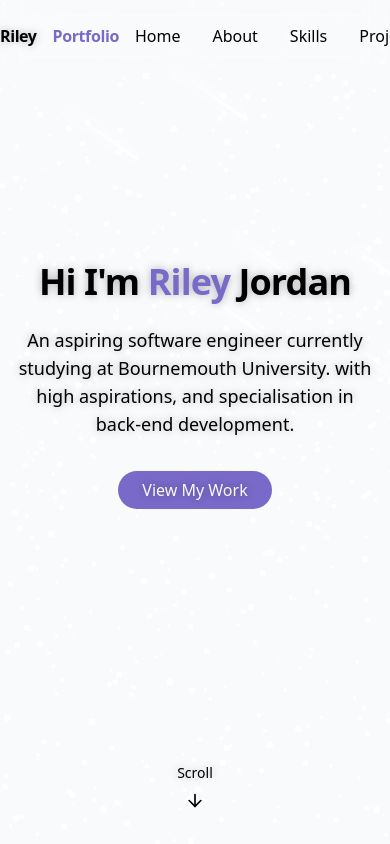
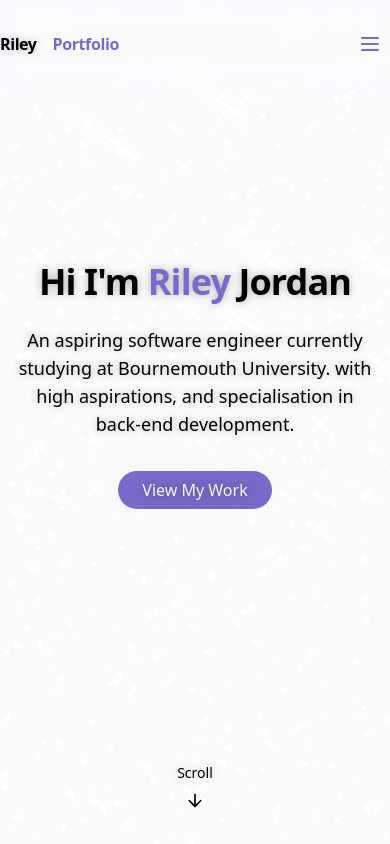
Before and after one commit to xmrenigmax/MyPortfolio, a React (Vite) app: page / in a window 390 px wide. Shown: the top 844 px of the page. Built offline with nearby package versions, Linux system fonts and the light colour scheme; the HTML template or start-up script is replaced by a standard one.

Commit message:
Update: improved comments, imported mobile mode & fixed some minor errors

```diff
--- a/src/components/ContactSection.jsx
+++ b/src/components/ContactSection.jsx
@@ -94,7 +94,7 @@ export const ContactSection = () => {
                         </div>
                     </div>
                     <div className="bg-card p-8 rounded-lg shadow-xs text-glow gradient-border">
-                        <h3 className="text-2xl font-semibold mb-6 "> Send a message</h3>
+                        <h3 className="text-2xl font-semibold mb-6 "> Send a message: inactive currently</h3>
 
                         <form className="space-y-6">
                             <div>
--- a/src/components/NavBar.jsx
+++ b/src/components/NavBar.jsx
@@ -3,76 +3,144 @@ import { useEffect, useState } from "react"
 
 /**
  * Navigation items configuration
- * Defines the main sections of the portfolio
+ * Defines the sections of the portfolio to be displayed in the navbar
  */
 const navItems = [
   { name: "Home", href: "#hero" },
   { name: "About", href: "#about" },
   { name: "Skills", href: "#skills" },
   { name: "Projects", href: "#projects" },
-    { name: "Contact", href: "#contact" }
+  { name: "Contact", href: "#contact" },
 ]
 
 /**
- * Main navigation bar component
- * Handles scroll behavior and responsive styling
+ * NavBar component
+ * Renders a responsive navigation bar with scroll-based styling
+ * and a mobile hamburger menu toggle
  */
 export const NavBar = () => {
-    // State to track scroll position for dynamic styling
+  // State: tracks if user has scrolled down for dynamic styling
   const [isScrolled, setIsScrolled] = useState(false)
 
-    // Effect to handle scroll events and update state
+  // State: tracks whether the mobile dropdown menu is open
+  const [isMenuOpen, setIsMenuOpen] = useState(false)
+
+  // Effect: sets up scroll listener to update isScrolled state
   useEffect(() => {
     const handleScroll = () => {
       setIsScrolled(window.scrollY > 10)
     }
+    window.addEventListener("scroll", handleScroll)
 
-        window.addEventListener("scroll", handleScroll)
+    // Cleanup listener on component unmount
     return () => window.removeEventListener("scroll", handleScroll)
   }, [])
 
+  // Toggles the mobile menu open/closed
+  const toggleMenu = () => setIsMenuOpen((open) => !open)
+
   return (
-        <nav className={cn(
-            "fixed w-full z-40 transition-all duration-300",
-            "bg-background/80 backdrop-blur-md",
-            isScrolled ? "py-3 shadow-xs" : "py-6"  // Compact on scroll
-        )}>
+    <nav
+      className={cn(
+        "fixed w-full z-40 transition-all duration-300 bg-background/80 backdrop-blur-md",
+        isScrolled ? "py-3 shadow-xs" : "py-6"
+      )}
+    >
       <div className="container flex items-center justify-between">
-                {/* Logo/Branding section */}
+        {/* Logo/Branding */}
         <a href="#hero" className="flex items-center">
           <span className="relative z-10 flex items-baseline gap-1">
-                        <span className={cn(
+            <span
+              className={cn(
                 "navbar-logo navbar-logo-dark font-extrabold tracking-tight",
-                            "text-glow mr-3"  // Right margin for spacing
-                        )}>
+                "text-glow mr-3"
+              )}
+            >
               Riley
             </span>
-                        <span className={cn(
+            <span
+              className={cn(
                 "text-primary navbar-logo font-extrabold tracking-tight"
-                        )}>
+              )}
+            >
               Portfolio
             </span>
           </span>
         </a>
 
-                {/* Main navigation links */}
-                <div className="flex items-center nav-spacer">
+        {/* Desktop navigation links: visible on md and larger */}
+        <div className="hidden md:flex items-center nav-spacer gap-6">
           {navItems.map((item, index) => (
-                        <div key={index}>
             <a
+              key={index}
               href={item.href}
               className={cn(
                 "navbar-link font-medium",
-                                    "transition-colors duration-300"  // Smooth hover transitions
+                "transition-colors duration-300"
               )}
               aria-label={`Navigate to ${item.name} section`}
             >
               {item.name}
             </a>
+          ))}
         </div>
+
+        {/* Mobile hamburger button: visible below md */}
+        <button
+          onClick={toggleMenu}
+          className="text-glow md:hidden p-2 rounded-md focus:outline-none focus:ring-2 focus:ring-primary"
+          aria-label={isMenuOpen ? "Close menu" : "Open menu"}
+        >
+          {/* Hamburger / Close icon SVG */}
+          <svg
+            className="h-6 w-6 text-primary"
+            fill="none"
+            stroke="currentColor"
+            viewBox="0 0 24 24"
+            xmlns="http://www.w3.org/2000/svg"
+          >
+            {isMenuOpen ? (
+              // Close icon (X)
+              <path
+                strokeLinecap="round"
+                strokeLinejoin="round"
+                strokeWidth={2}
+                d="M6 18L18 6M6 6l12 12"
+              />
+            ) : (
+              // Hamburger icon (three lines)
+              <path
+                strokeLinecap="round"
+                strokeLinejoin="round"
+                strokeWidth={2}
+                d="M4 6h16M4 12h16M4 18h16"
+              />
+            )}
+          </svg>
+        </button>
+      </div>
+
+      {/* Mobile dropdown menu: visible only when isMenuOpen is true */}
+      {isMenuOpen && (
+        <div className="md:hidden bg-background/90 backdrop-blur-md shadow-md rounded-b-md py-4">
+          <div className="flex flex-col items-center gap-4">
+            {navItems.map((item, index) => (
+              <a
+                key={index}
+                href={item.href}
+                onClick={() => setIsMenuOpen(false)} // Close menu when link is clicked
+                className={cn(
+                  "navbar-link font-medium",
+                  "transition-colors duration-300"
+                )}
+                aria-label={`Navigate to ${item.name} section`}
+              >
+                {item.name}
+              </a>
             ))}
           </div>
         </div>
+      )}
     </nav>
   )
 }
--- a/src/components/ProjectsSection.jsx
+++ b/src/components/ProjectsSection.jsx
@@ -139,7 +139,7 @@ export const ProjectsSection = () => {
                 </div>
                 {/* Github Account Button */}
                 <div className="text-center m-12">
-                    <a className="cosmic-button w-fit flex items-center mx-auto gap-2" target='https://github.com/xmrenigmax' href="https://github.com/xmrenigmax">
+                    <a className="cosmic-button w-fit flex items-center mx-auto gap-2" target="_blank" href="https://github.com/xmrenigmax">
                         Check My Github <ArrowRight/>
                     </a>
                 </div>
--- a/src/components/SkillsSection.jsx
+++ b/src/components/SkillsSection.jsx
@@ -1,93 +1,136 @@
-import { useState } from "react";
+import { useState } from "react"
 import { cn } from "../lib/utils"
 
+/**
+ * List of skills with proficiency levels and categories
+ * Organized by technical domain for filtering and display
+ */
+const skills = [
+  // Mathematics-related skills
+  { name: "Linear Algebra", level: "80%", categories: "Mathematics" },
+  { name: "Probability & Statistics", level: "75%", categories: "Mathematics" },
+  { name: "Discrete Mathematics", level: "70%", categories: "Mathematics" },
+  { name: "Calculus", level: "80%", categories: "Mathematics" },
 
-const skills = [
-    //Mathematic related
-    {name: 'Linear Algebra', level: '80%', categories: 'Mathematics'},
-    {name: 'Probability & Statistics', level: '75%', categories: 'Mathematics'},
-    {name: 'Discrete Mathematics', level: '70%', categories: 'Mathematics'},
-    {name: 'Calculus', level: '80%', categories: 'Mathematics'},
+  // Frontend skills
+  { name: "React", level: "70%", categories: "Frontend" },
+  { name: "JavaScript", level: "85%", categories: "Frontend" },
+  { name: "HTML/CSS", level: "90%", categories: "Frontend" },
+  { name: "TypeScript", level: "75%", categories: "Frontend" },
+  { name: "Tailwind CSS", level: "60%", categories: "Frontend" },
 
-    //Front-end related
-    {name: 'React', level: '70%', categories: 'Frontend'},
-    {name: 'JavaScript', level: '85%', categories: 'Frontend'},
-    {name: 'HTML/CSS', level: '90%', categories: 'Frontend'},
-    {name: 'TypeScript', level: '75%', categories: 'Frontend'},
-    {name: 'Tailwind CSS', level: '60%', categories: 'Frontend'},
+  // Backend skills
+  { name: "Node.js", level: "65%", categories: "Backend" },
+  { name: "Python", level: "90%", categories: "Backend" },
+  { name: "SQL (Oracle)", level: "85%", categories: "Backend" },
 
-    //Back-end related
-    {name: 'Node.js', level: '65%', categories: 'Backend'},
-    {name: 'Python', level: '90%', categories: 'Backend'},
-    {name: 'SQL (Oracle)', level: '85%', categories: 'Backend'},
+  // Tools proficiency
+  { name: "Git & GitHub", level: "90%", categories: "Tools" },
+  { name: "Docker", level: "72", categories: "Tools" },
+  { name: "VS Code", level: "100%", categories: "Tools" },
+  { name: "Matlab", level: "85%", categories: "Tools" },
+  { name: "Teams", level: "100%", categories: "Tools" },
 
-    //Tool related
-    {name: 'Git & GitHub', level: '90%', categories: 'Tools'},
-    {name: 'Docker', level: '72', categories: 'Tools'},
-    {name: 'VS Code', level: '100%', categories: 'Tools'},
-    {name: 'Matlab', level: '85%', categories: 'Tools'},
-    {name: 'Teams', level: '100%', categories: 'Tools'},
+  // General professional skills
+  { name: "Problem Solving", level: "80%", categories: "General" },
+  { name: "Data Structures & Algorithms", level: "75%", categories: "General" },
+  { name: "Agile/Scrum", level: "95%", categories: "General" },
+  { name: "Communication", level: "100%", categories: "General" },
+  { name: "Technical Writing", level: "70%", categories: "General" },
 
-    //General skills
-    {name: 'Problem Solving', level: '80%', categories: 'General'},
-    {name: 'Data Structures & Algorithms', level: '75%', categories: 'General'},
-    {name: 'Agile/Scrum', level: '95%', categories: 'General'},
-    {name: 'Communication', level: '100%', categories: 'General'},
-    {name: 'Technical Writing', level: '70%', categories: 'General'},
+  // Cybersecurity skills
+  { name: "Network Security", level: "65%", categories: "Cybersecurity" },
+  { name: "Ethical Hacking", level: "65%", categories: "Cybersecurity" },
+  { name: "Penetration Testing", level: "80%", categories: "Cybersecurity" },
+  { name: "Cryptography", level: "55%", categories: "Cybersecurity" },
+  { name: "SIEM Tools", level: "60%", categories: "Cybersecurity" },
+]
 
-    //Cybersecurity skills
-    {name: 'Network Security', level: '65%', categories: 'Cybersecurity'},
-    {name: 'Ethical Hacking', level: '65%', categories: 'Cybersecurity'},
-    {name: 'Penetration Testing', level: '80%', categories: 'Cybersecurity'},
-    {name: 'Cryptography', level: '55%', categories: 'Cybersecurity'},
-    {name: 'SIEM Tools', level: '60%', categories: 'Cybersecurity'}
-];
+/**
+ * Categories available for filtering skills
+ * Includes 'all' for no filtering (show all skills)
+ */
+const categories = [
+  "all",
+  "Mathematics",
+  "Frontend",
+  "Backend",
+  "Tools",
+  "General",
+  "Cybersecurity",
+]
 
- const categories = ["all", "Mathematics", "Frontend", "Backend", "Tools", "General", "Cybersecurity"]
+/**
+ * SkillsSection component
+ * Displays a filterable grid of skills with animated proficiency bars
+ */
+export const SkillsSection = () => {
+  // State: current active category filter ('all' by default)
+  const [activeCategory, setActiveCategory] = useState("all")
 
-
- export const SkillsSection = () => {
-    const [activeCategory, setActiveCategory] = useState('all');
-    const filteredSkills = skills.filter((skill) => activeCategory === 'all' || skill.categories === activeCategory);
+  // Filter skills according to selected category or show all
+  const filteredSkills = skills.filter(
+    (skill) => activeCategory === "all" || skill.categories === activeCategory
+  )
 
   return (
-    <section id='skills' className="py-24 px-4 relative bg-secondary/30">
+    <section id="skills" className="py-24 px-4 relative bg-secondary/30">
       <div className="container mx-auto max-w-5xl">
+        {/* Section heading */}
         <h2 className="text-3xl md:text-4xl font-bold mb-12 text-center text-glow">
           My&nbsp;
           <span className="hero-name">Skills</span>
         </h2>
 
+        {/* Category filter buttons */}
         <div className="flex flex-wrap justify-center gap-4 mb-12 text-glow">
-                {categories.map((category,key) => (
-                    <button key={key} onClick={() => setActiveCategory(category)}
-                    className={cn("px-5 py-2 rounded-full transition-colors duration-300 capitalize",
-                        activeCategory === category ? "bg-primary text-primary-foreground " : "bg-secondary/70 text-foreground hover:bg-secondary")}>
+          {categories.map((category, key) => (
+            <button
+              key={key}
+              onClick={() => setActiveCategory(category)}
+              className={cn(
+                "px-5 py-2 rounded-full transition-colors duration-300 capitalize",
+                activeCategory === category
+                  ? "bg-primary text-primary-foreground"
+                  : "bg-secondary/70 text-foreground hover:bg-secondary"
+              )}
+            >
               {category}
             </button>
           ))}
         </div>
 
-            <div className='grid grid-cols-1 sm:grid-cols-2 lg:grid-cols-3 gap-6'>
-                {filteredSkills.map((skill,key) => (
-                    <div key={key} className="gradient-border p-6 shadow-xs card-hover text-glow">
+        {/* Grid displaying filtered skills */}
+        <div className="grid grid-cols-1 sm:grid-cols-2 lg:grid-cols-3 gap-6">
+          {filteredSkills.map((skill, key) => (
+            <div
+              key={key}
+              className="gradient-border p-6 shadow-xs card-hover text-glow"
+            >
+              {/* Skill name */}
               <div className="text-left mb-4">
                 <h3 className="font-semibold text-lg">{skill.name}</h3>
               </div>
+
+              {/* Background bar representing max skill level */}
               <div className="w-full bg-secondary/50 h-2 rounded-full overflow-hidden">
-                            <div className="bg-primary h-2 rounded-full origin-left animate-[grow_1.5s_ease-out]"
-                            style={{width: skill.level}}/>
+                {/* Filled bar representing skill proficiency with animation */}
+                <div
+                  className="bg-primary h-2 rounded-full origin-left animate-[grow_1.5s_ease-out]"
+                  style={{ width: skill.level }}
+                />
               </div>
+
+              {/* Skill level text */}
               <div className="text-right mt-1">
-                            <span className="text-sm text-muted-foreground">{skill.level}</span>
+                <span className="text-sm text-muted-foreground">
+                  {skill.level}
+                </span>
               </div>
             </div>
-
           ))}
         </div>
-
       </div>
-
     </section>
   )
 }
--- a/src/components/ThemeToggle.jsx
+++ b/src/components/ThemeToggle.jsx
@@ -3,7 +3,7 @@ import { useEffect, useState } from "react";
 import { cn } from "../lib/utils";
 
 export const ThemeToggle = () => {
-  const [isDarkMode, setIsDarkMode] = useState(false);
+  const [isDarkMode, setIsDarkMode] = useState(true);
 
   useEffect(() => {
     // Check for saved preference or system preference
```
Also changed, not shown: src/components/HeroSection.jsx (+26 -8 lines), src/components/MobileMenu.jsx (deleted, +0 -37 lines), src/components/TestBreakpoint.jsx (deleted, +0 -26 lines). Lines whose indentation alone changed are shown as unchanged.
